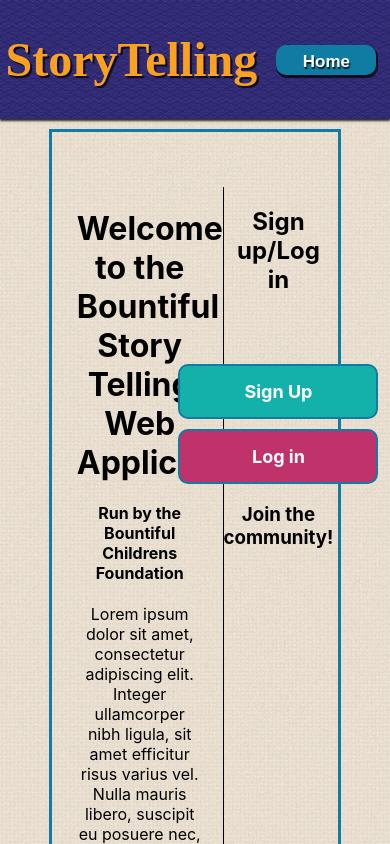
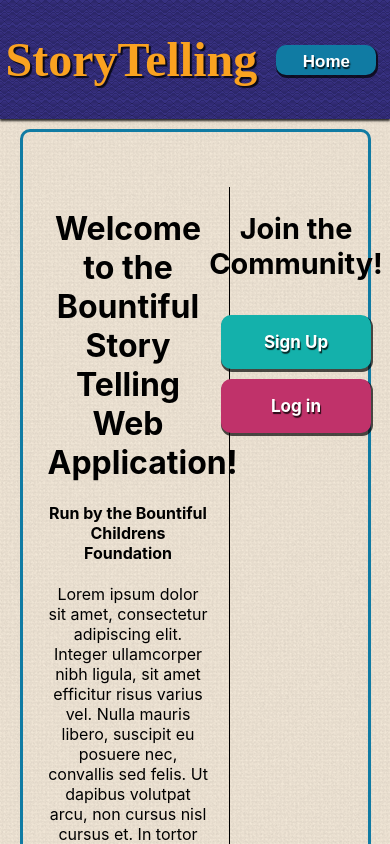
Before and after one commit to coordinator-storytelling-lambda-bw/StoryTelling-Front-End, a React (Create React App) app: page / in a window 390 px wide. Shown: the top 844 px of the page. Built offline with nearby package versions, Linux system fonts and the light colour scheme; no server answers.

Commit message:
Updates styling and responsiveness to homepage.js. Consolidates app.css and index.css to single stylesheet.

```diff
--- a/src/App.css
+++ /dev/null
@@ -1,49 +0,0 @@
-.App {
-  text-align: center;
-}
-
-.App-logo {
-  animation: App-logo-spin infinite 20s linear;
-  height: 40vmin;
-  pointer-events: none;
-}
-
-.App-header {
-  background-color: #282c34;
-  min-height: 100vh;
-  display: flex;
-  flex-direction: column;
-  align-items: center;
-  justify-content: center;
-  font-size: calc(10px + 2vmin);
-  color: white;
-}
-
-.App-link {
-  color: #61dafb;
-}
-
-@keyframes App-logo-spin {
-  from {
-    transform: rotate(0deg);
-  }
-  to {
-    transform: rotate(360deg);
-  }
-}
-
-button {
-  cursor: pointer;
-}
-
-.flex {
-  display: flex;
-}
-
-span {
-  cursor: pointer;
-}
-
-.none {
-  display: none;
-}
--- a/src/App.js
+++ b/src/App.js
@@ -1,10 +1,6 @@
 import React from 'react';
-import './App.css';
-
 import { Route } from 'react-router-dom'
-
 import PrivateRoute from './components/PrivateRoute.js'
-
 import StoryForm from './components/StoryForm';
 import LogIn from './components/Login';
 import ProfilePage from './components/ProfilePage.js'
--- a/src/components/HomePage.js
+++ b/src/components/HomePage.js
@@ -24,10 +24,10 @@ export default function HomePage(){
         <p>Lorem ipsum dolor sit amet, consectetur adipiscing elit. Integer ullamcorper nibh ligula, sit amet efficitur risus varius vel. Nulla mauris libero, suscipit eu posuere nec, convallis sed felis. Ut dapibus volutpat arcu, non cursus nisl cursus et. In tortor dui, efficitur id nisl at, condimentum cursus mauris. Class aptent taciti sociosqu ad litora torquent per conubia nostra, per inceptos himenaeos. Pellentesque vel consequat sem. Vivamus fringilla magna a est sagittis convallis. Sed eu est lacinia, egestas lectus vitae, euismod dolor. Etiam nulla turpis, congue eu ultricies et, viverra elementum nisl. Quisque semper condimentum eros ac gravida. Fusce eget iaculis erat. Nulla eleifend elementum risus vel commodo. Integer hendrerit, dui non molestie dictum, velit ante sagittis erat, vel eleifend libero neque ut tortor. Integer quis accumsan elit, lacinia tincidunt sem.</p>
       </div>
       <div className='homepage-box-2'>
-        <h2 className='log-in-header'>Sign up/Log in</h2>
+      <h2>Join the Community!</h2>
         <NavLink className='btn-1' to='/signup'>Sign Up</NavLink>
         <NavLink className='btn-2' to='/login'>Log in</NavLink>
-        <h3>Join the community!</h3>
+
       </div>
       <div className='story-preview'>
         <h1>Some Recent Stories</h1>
--- a/src/components/Nav.js
+++ b/src/components/Nav.js
@@ -7,7 +7,6 @@ const PageTitle = styled.h1`
   font-family: 'Finger Paint', cursive;
   font-size: 3rem;
   color: #faa220;
-  text-shadow: 2px 2px 4px #c64f18;
   text-shadow: 2px 2px 1px rgba(0, 0, 0, 0.8);
 `;
 const TopBar = styled.div`
--- a/src/index.css
+++ b/src/index.css
@@ -1,160 +1,174 @@
-/* body {
+* {
+  box-sizing: border-box;
+}
+body {
   margin: 0;
-  font-family: -apple-system, BlinkMacSystemFont, "Segoe UI", "Roboto", "Oxygen",
-    "Ubuntu", "Cantarell", "Fira Sans", "Droid Sans", "Helvetica Neue",
+  font-family: -apple-system, BlinkMacSystemFont, 'Segoe UI', 'Roboto', 'Oxygen',
+    'Ubuntu', 'Cantarell', 'Fira Sans', 'Droid Sans', 'Helvetica Neue',
     sans-serif;
   -webkit-font-smoothing: antialiased;
   -moz-osx-font-smoothing: grayscale;
 }
 
 code {
-  font-family: source-code-pro, Menlo, Monaco, Consolas, "Courier New",
+  font-family: source-code-pro, Menlo, Monaco, Consolas, 'Courier New',
     monospace;
-} */
-
-
-*{
-  box-sizing: border-box;
-}
-body {
-  margin: 0;
-  font-family: -apple-system, BlinkMacSystemFont, "Segoe UI", "Roboto", "Oxygen",
-    "Ubuntu", "Cantarell", "Fira Sans", "Droid Sans", "Helvetica Neue",
-    sans-serif;
-  -webkit-font-smoothing: antialiased;
-  -moz-osx-font-smoothing: grayscale;
 }
 
-code {
-  font-family: source-code-pro, Menlo, Monaco, Consolas, "Courier New",
-    monospace;
+button {
+  cursor: pointer;
+}
+
+.flex {
+  display: flex;
+}
+
+span {
+  cursor: pointer;
 }
 
 .App {
   text-align: center;
   min-height: 100vh;
-  background-image: url("burlap.png");
+  background-image: url('burlap.png');
+  padding-bottom: 10px;
 }
 
-.none{
+.none {
   display: none;
 }
-.form-box{
+.form-box {
   margin: 0 auto;
   width: 600px;
-  border: 5px solid #107BA3;
+  border: 5px solid #107ba3;
   border-radius: 5px;
   background: white;
   padding: 20px;
 }
-.sign-up-header{
-  color: #FAA220;
+.sign-up-header {
+  color: #faa220;
   font-weight: bold;
   padding-bottom: 10px;
 }
-
-.signUpField{
-  border: 4px solid #14B1AB;
+.signUpField {
+  border: 4px solid #14b1ab;
   padding: 10px;
   border-radius: 15px;
   font-size: 18px;
   margin: 5px;
   color: black;
 }
-.signUpField:hover{
+.signUpField:hover {
   background: rgb(245, 245, 245);
 }
-.submit:hover{
+.submit:hover {
   background: rgb(192, 192, 192);
 }
-
-.home-page{
-  border: 3px solid #107BA3;
-  width: 75%;
+.home-page {
+  border: 3px solid #107ba3;
+  border-radius: 10px;
+  width: 90%;
+  max-width: 900px;
   margin: 0 auto;
   display: flex;
   flex-wrap: wrap;
   justify-content: center;
   padding: 5px;
 }
-.homepage-box-1{
+.homepage-box-1 {
   width: 60%;
   margin-top: 50px;
-  padding:0 20px;
+  padding: 0 20px;
 }
-.homepage-box-2{
+.homepage-box-2 {
   border-left: 1px solid black;
   width: 40%;
   margin-top: 50px;
-  padding:0 20px;
+  padding: 0 20px;
   display: flex;
   flex-direction: column;
-  justify-content: baseline;
+  justify-content: flex-start;
   align-items: center;
 }
-.btn-1{
+.homepage-box-2 h2 {
+  font-size: 1.8rem;
+  padding: 0 5px;
+}
+.btn-1 {
+  min-width: 150px;
+  border: 2px solid #14b1ab;
+  background: #14b1ab;
+  padding: 15px 20px;
+  margin: 10px;
   text-decoration: none;
   font-weight: bold;
   color: white;
-  font-size: 18px;
-  min-width: 200px;
-  border: 2px solid #107BA3;
+  font-size: 17px;
+  text-shadow: 1px 2px 1px rgba(0, 0, 0, 0.8);
   border-radius: 10px;
-  background: #14B1AB;
+  box-shadow: 1px 2px 0px 1px rgba(0, 0, 0, 0.69);
+}
+.btn-1:hover {
+  background: #c0326a;
+  border: 2px solid #c0326a;
+  transition: all ease-in-out 0.2s;
+  top: 2px;
+  left: 1px;
+  box-shadow: none;
+  position: relative;
+}
+.btn-2 {
+  min-width: 150px;
+  border: 2px solid #c0326a;
+  background: #c0326a;
   padding: 15px 20px;
-  margin: 10px;
-}
-.btn-1:hover{
-  background: #C0326A;
-  border: 3px solid #107BA3;
-  transition: all ease-in-out .3s;
-}
-.btn-2{
   text-decoration: none;
   font-weight: bold;
-  font-size: 18px;
-  min-width: 200px;
-  border: 2px solid #107BA3;
-  background: #C0326A;
   color: white;
+  font-size: 17px;
+  text-shadow: 1px 2px 1px rgba(0, 0, 0, 0.8);
   border-radius: 10px;
-  padding: 15px 20px;
+  box-shadow: 1px 2px 0px 1px rgba(0, 0, 0, 0.69);
 }
-.btn-2:hover{
-  background: #14B1AB;
-  border: 3px solid #107BA3;
-  transition: all ease-in-out .3s;
+.btn-2:hover {
+  background: #14b1ab;
+  border: 2px solid #14b1ab;
+  transition: all ease-in-out 0.2s;
+  top: 2px;
+  left: 1px;
+  box-shadow: none;
+  position: relative;
 }
-.log-in-header{
+.log-in-header {
   padding-bottom: 40px;
 }
-.story-preview{
+.story-preview {
   width: 100%;
   margin: 50px;
   border-top: 1px solid black;
 }
-.stories-list{
+.stories-list {
   margin: 25px 0 50px;
 }
-.donor-profile{
+.donor-profile {
   width: 75%;
   margin: 20px auto;
   display: flex;
   flex-wrap: wrap;
-  color: #FAA220;
+  color: #faa220;
 }
-.donor-header{
+.donor-header {
   width: 100%;
   font-size: 20px;
   font-weight: bold;
   padding-left: 20px;
   display: flex;
   justify-content: flex-start;
-  border: 3px solid #107BA3;
+  border: 3px solid #107ba3;
   border-radius: 15px;
-  background: #C0326A;
+  background: #c0326a;
 }
-.donor-info{
+.donor-info {
   display: flex;
   flex-direction: column;
   width: 100%;
@@ -162,54 +176,54 @@ code {
   font-size: 25px;
   font-weight: bold;
 }
-.buttons-box{
+.buttons-box {
   width: 100%;
   display: flex;
   flex-direction: column;
   align-items: center;
 }
-.saved-box{
+.saved-box {
   width: 100%;
 }
-.saved-list{
+.saved-list {
   display: flex;
   justify-content: space-around;
   width: 100%;
   flex-wrap: wrap;
 }
-.saved-item{
+.saved-item {
   font-size: 20px;
   font-weight: bold;
   text-decoration: none;
-  color: #3A3480;
-  background: #D65F28;
+  color: #3a3480;
+  background: #d65f28;
   padding: 5px 10px;
-  border:  3px solid  #3A3480;
+  border: 3px solid #3a3480;
   width: 45%;
 }
-.saved-header{
+.saved-header {
   width: 100%;
   text-align: start;
   padding: 15px;
-  color:  #3A3480;
-  background: #14B1AB;
-  border: 3px solid #107BA3;
+  color: #3a3480;
+  background: #14b1ab;
+  border: 3px solid #107ba3;
 }
 .donor-info {
-  color:  #D65F28;
-  background: #3A3480;
+  color: #d65f28;
+  background: #3a3480;
   padding: 10px;
-  border: 3px solid #107BA3;
+  border: 3px solid #107ba3;
   border-radius: 15px;
   width: 100%;
   margin: 20px auto;
   text-align: left;
 }
 .donor-info > h1 {
-  color:  #3A3480;
-  background: #14B1AB;
+  color: #3a3480;
+  background: #14b1ab;
   padding: 10px;
-  border: 3px solid #107BA3;
+  border: 3px solid #107ba3;
   border-radius: 15px;
   width: 100%;
   text-align: left;
@@ -218,52 +232,46 @@ code {
   display: flex;
   justify-content: space-around;
   align-items: center;
-  /* border: 2px solid red */
 }
-.nav{
+.nav {
   display: flex;
   flex-wrap: wrap;
   justify-content: space-around;
   align-items: center;
-  }
-
-
-.nav-link{
+}
+.nav-link {
   text-decoration: none;
   font-weight: bold;
   color: white;
   font-size: 17px;
-  text-shadow: 1px 2px 1px rgba(0,0,0,0.8);
+  text-shadow: 1px 2px 1px rgba(0, 0, 0, 0.8);
   min-width: 100px;
   height: 30px;
-  border: 2px solid #107BA3;
+  border: 2px solid #107ba3;
   border-radius: 10px;
-  background: #107BA3;
+  background: #107ba3;
   padding: 5px 10px;
   margin: 8px;
-  box-shadow: 1px 2px 0px 1px rgba(0,0,0,0.69);
+  box-shadow: 1px 2px 0px 1px rgba(0, 0, 0, 0.69);
 }
-.nav-link:hover{
-  background: #C0326A;
-  border: 2px solid #C0326A;
-  transition: all ease-in-out .2s;
-  /* margin: 11px 8px 8px 9px; */
+.nav-link:hover {
+  background: #c0326a;
+  border: 2px solid #c0326a;
+  transition: all ease-in-out 0.2s;
   top: 2px;
   left: 1px;
   box-shadow: none;
   position: relative;
-
 }
-.welcome{
+.welcome {
   text-decoration: none;
-  text-shadow: 2px 2px 1px rgba(0,0,0,0.8);
-  color: #FAA220;
+  text-shadow: 2px 2px 1px rgba(0, 0, 0, 0.8);
+  color: #faa220;
   font-size: 25px;
   font-weight: bold;
   padding: 5px 20px;
-  /* border-radius: 15px; */
   border: 0px solid transparent;
-  background: linear-gradient(to bottom ,#107BA3, #14B1AB);
+  background: linear-gradient(to bottom, #107ba3, #14b1ab);
   margin: 10px;
-  box-shadow: 1px 2px 0px 1px rgba(0,0,0,0.69);
+  box-shadow: 1px 2px 0px 1px rgba(0, 0, 0, 0.69);
 }
```
